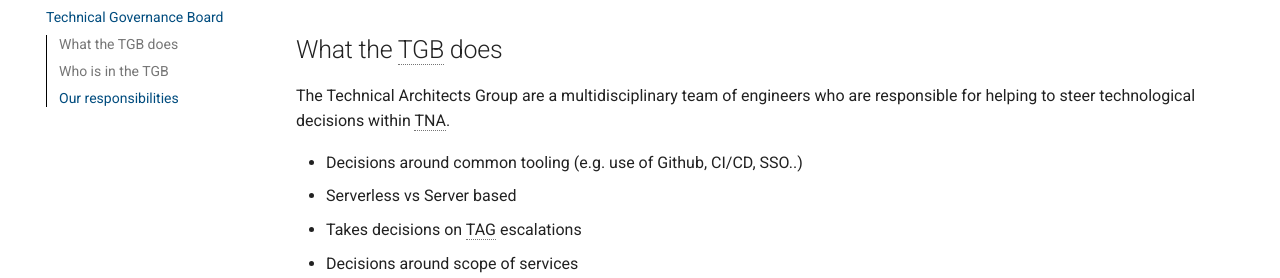
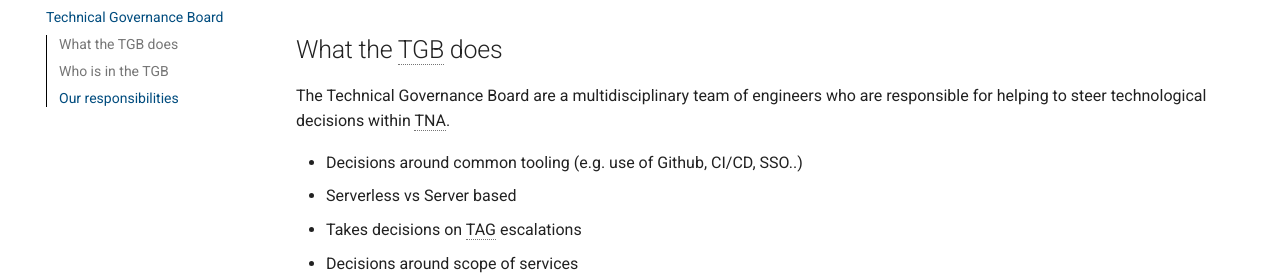
Before and after one commit to nationalarchives/engineering-handbook, an MkDocs documentation site: the page built from docs/organisation/technical-governance-board.md, in a window 1280 px wide and 1043 px high. Shown: the part 196-474 px from the top of the window. Built offline with MkDocs 1.6.1 and Material for MkDocs 9.7.7, drawn with Linux system fonts in a browser that asks for light colours; comment, search, counter and statistics services are not loaded.

Commit message:
Fix TGB reference

```diff
--- a/docs/organisation/technical-governance-board.md
+++ b/docs/organisation/technical-governance-board.md
@@ -2,7 +2,7 @@
 
 ## What the TGB does
 
-The Technical Architects Group are a multidisciplinary team of engineers who are responsible for helping to steer technological decisions within TNA.
+The Technical Governance Board are a multidisciplinary team of engineers who are responsible for helping to steer technological decisions within TNA.
 
 - Decisions around common tooling (e.g. use of Github, CI/CD, SSO..)
 - Serverless vs Server based
```
